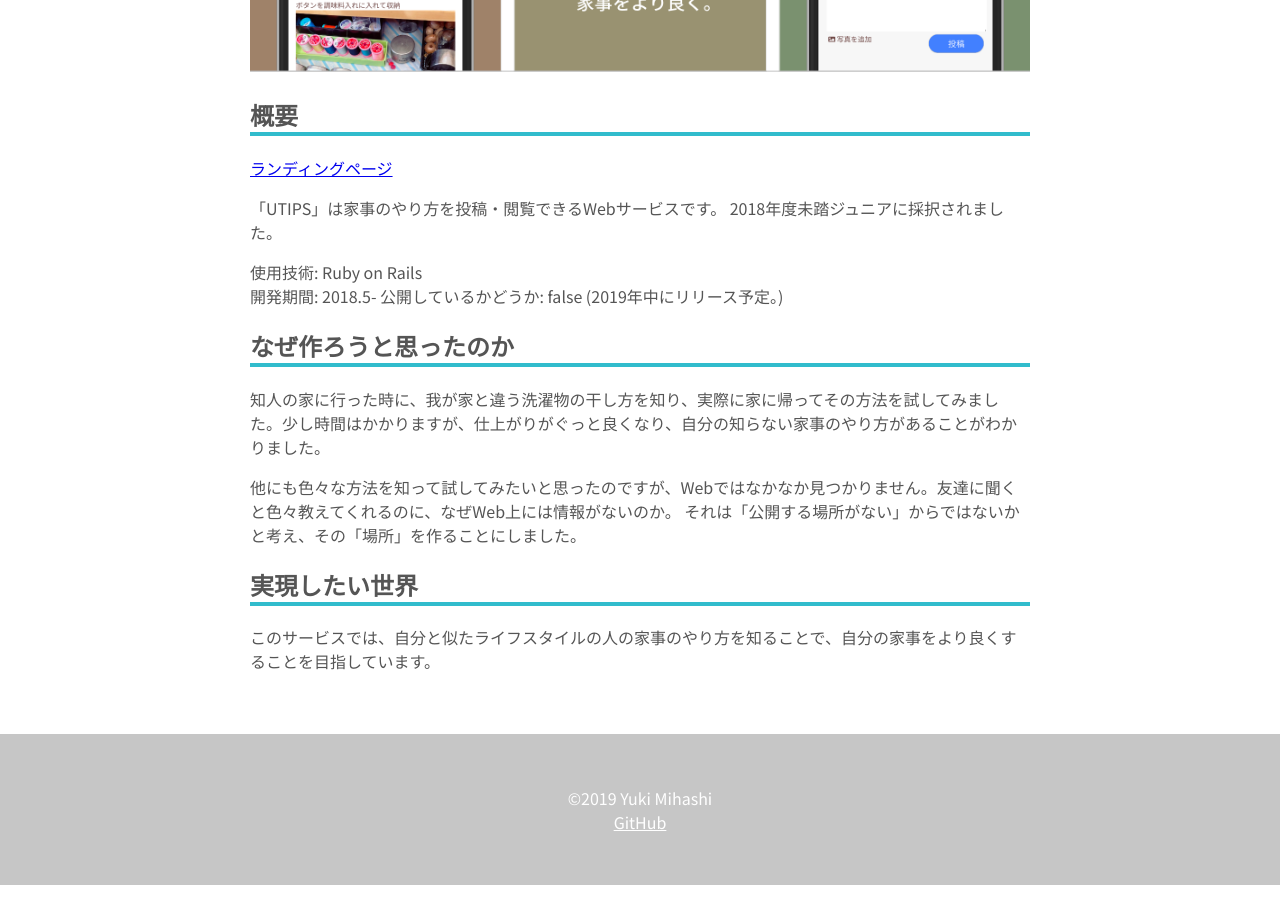
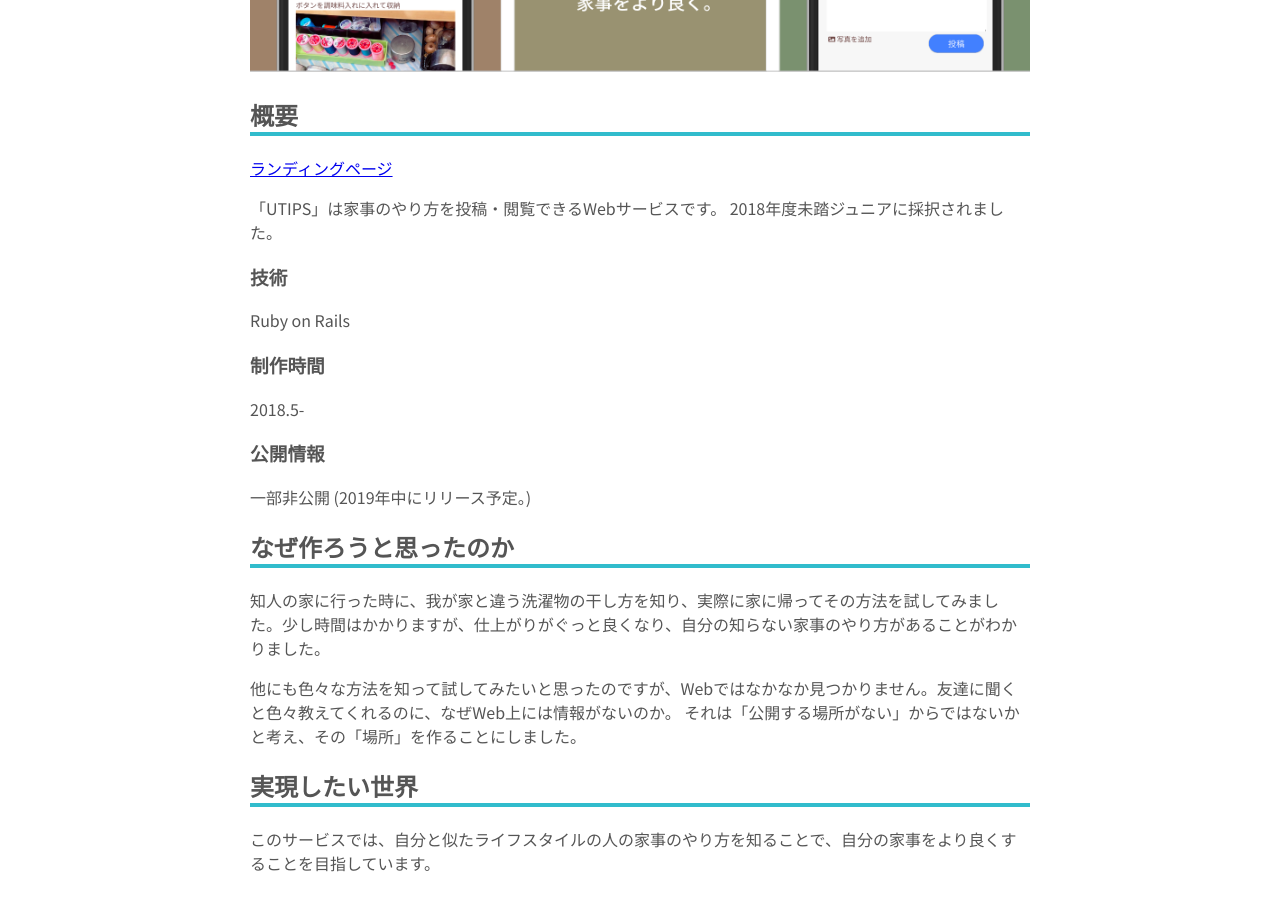
Before and after one commit to madoreenu/yuki384.github.io, a Jekyll site: the page built from _posts/2019-04-23-utips.md, in a window 1280 px wide and 900 px high, scrolled down 651 px. Built offline with Jekyll 4.4.1, drawn with Linux system fonts in a browser that asks for light colours; nearby versions of some CDN libraries; some web fonts are replaced.

Commit message:
技術、制作時間、公開情報の記述の仕方を揃えた

```diff
--- a/_posts/2019-04-23-utips.md
+++ b/_posts/2019-04-23-utips.md
@@ -12,9 +12,12 @@ tags: Ruby Rails HTML CSS Sass Design
 「UTIPS」は家事のやり方を投稿・閲覧できるWebサービスです。
 2018年度未踏ジュニアに採択されました。
 
-使用技術: Ruby on Rails
-開発期間: 2018.5-
-公開しているかどうか: false (2019年中にリリース予定。)
+### 技術
+Ruby on Rails
+### 制作時間
+2018.5-
+### 公開情報
+一部非公開 (2019年中にリリース予定。)
 
 ## なぜ作ろうと思ったのか
 知人の家に行った時に、我が家と違う洗濯物の干し方を知り、実際に家に帰ってその方法を試してみました。少し時間はかかりますが、仕上がりがぐっと良くなり、自分の知らない家事のやり方があることがわかりました。
```
